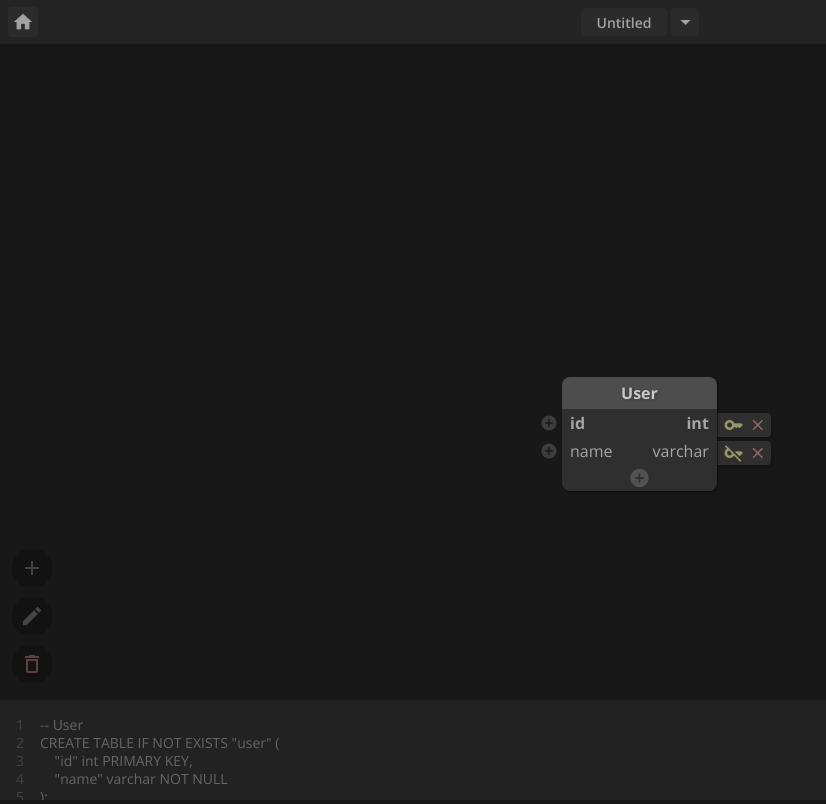
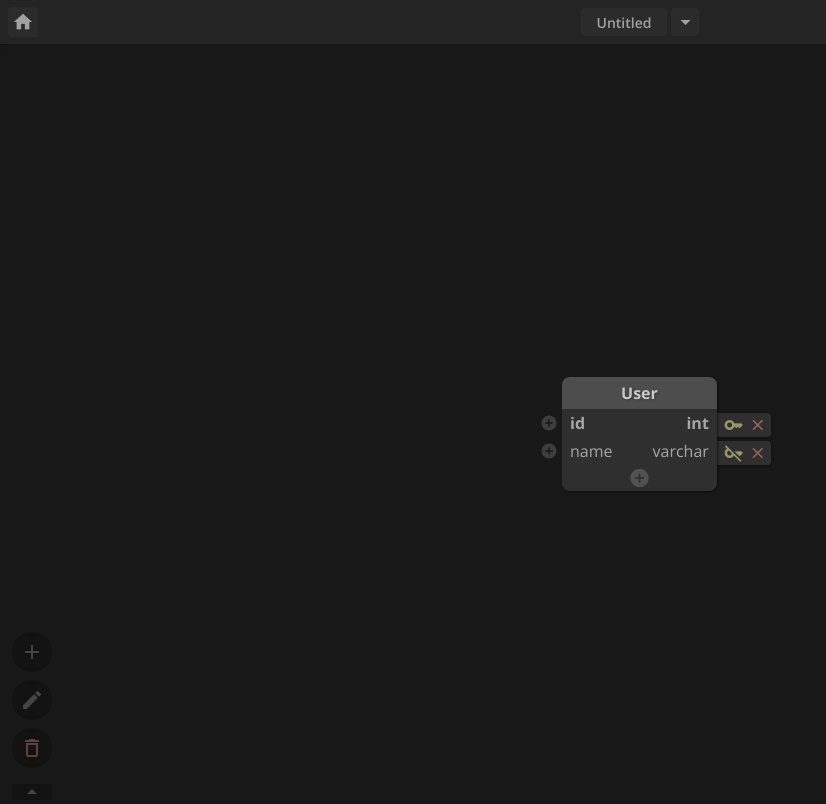
Before and after one commit to gianlluca/dbger, a React (Vite) app: page / in a window 1280 px wide. Shown: the whole page, without its empty margins (0-826 px from the left). Built offline with nearby package versions, Linux system fonts and the light colour scheme.

Commit message:
Add close and open functionality to the template output component

```diff
--- a/src/App.jsx
+++ b/src/App.jsx
@@ -227,6 +227,11 @@ function App() {
         };
       case 'SetProject':
         return action.project;
+      case 'UpdateTemplateConfig':
+        return {
+          ...state,
+          templateConf: action.templateConf,
+        };
       default:
         throw new Error('Action type unrecognizable');
     }
@@ -286,7 +291,7 @@ function App() {
         }}
       />
       <Viewport props={{ project, projectDispatch }} />
-      <TemplateOutput props={{ tables: project.tables }} />
+      <TemplateOutput props={{ project, projectDispatch }} />
       <GlobalStyle />
     </>
   );
--- a/src/components/Header/index.jsx
+++ b/src/components/Header/index.jsx
@@ -5,7 +5,13 @@ export function Header({ props }) {
   return (
     <Container>
       <div>
-        <button type="button" className="material-icons home-button">home</button>
+        <button
+          type="button"
+          className="material-icons home-button"
+          onClick={(event) => { event.target.blur(); }}
+        >
+          home
+        </button>
       </div>
       <div className="div-project">
         <span
--- a/src/components/Table/index.jsx
+++ b/src/components/Table/index.jsx
@@ -85,7 +85,7 @@ function Table({
                   </button>
                 );
               }
-              return <span> </span>;
+              return <span key={column.id}> </span>;
             },
           )
         }
--- a/src/components/TemplateOutput/index.jsx
+++ b/src/components/TemplateOutput/index.jsx
@@ -1,9 +1,12 @@
-import { useState } from 'react';
-import { getTemplateOutput } from '../../helpers/helperFunctions';
+import { useState, useEffect } from 'react';
+import { clamp, getTemplateOutput } from '../../helpers/helperFunctions';
 import { Container } from './styles';
 
 export function TemplateOutput({ props }) {
-  const [height, setHeight] = useState(100);
+  const { project, projectDispatch } = props;
+
+  const [height, setHeight] = useState(project.templateConf.height);
+  const [visible, setVisible] = useState(project.templateConf.visible);
 
   const handleMouseUp = (event) => {
     if (event.button === 0) {
@@ -13,7 +16,11 @@ export function TemplateOutput({ props }) {
   };
 
   const handleMouseMove = (event) => {
-    setHeight(Math.max(window.innerHeight - event.clientY, 40));
+    const minHeight = 44;
+    // -44 cause is the header min height, -192 cause is the viewport min height
+    const maxHeight = window.innerHeight - 44 - 192;
+    const bottomDistance = window.innerHeight - event.clientY;
+    setHeight(clamp(bottomDistance, minHeight, maxHeight));
   };
 
   const handleMouseDown = (event) => {
@@ -23,14 +30,35 @@ export function TemplateOutput({ props }) {
     }
   };
 
+  useEffect(() => {
+    projectDispatch({ type: 'UpdateTemplateConfig', templateConf: { height, visible } });
+  }, [height, visible]);
+
   return (
     <Container>
+
+      <button
+        type="button"
+        className="material-icons"
+        onClick={
+          (event) => {
+            setVisible((previousVisible) => !previousVisible);
+            event.target.blur();
+          }
+        }
+      >
+        {visible ? 'arrow_drop_down' : 'arrow_drop_up'}
+      </button>
+      {
+        visible
+          ? (
+            <>
               <div className="resize-area" onPointerDown={handleMouseDown} />
               <div className="output" style={{ minHeight: `${height}px`, height: `${height}px` }}>
                 <table>
                   <tbody>
                     {
-              getTemplateOutput(props.tables).map(
+                      getTemplateOutput(project.tables).map(
                         (line) => (
                           <tr key={line.id}>
                             <td className="line">{line.id}</td>
@@ -42,6 +70,12 @@ export function TemplateOutput({ props }) {
                   </tbody>
                 </table>
               </div>
+
+            </>
+          )
+          : (null)
+      }
+
     </Container>
   );
 }
--- a/src/components/TemplateOutput/styles.js
+++ b/src/components/TemplateOutput/styles.js
@@ -2,6 +2,31 @@ import styled from 'styled-components';
 
 export const Container = styled.div`
     z-index: 1;
+    position: relative;
+    background-color: #222222;
+
+
+    &>button{
+        position: absolute;
+        left: 12px;
+        bottom: 100%;
+        height: fit-content;
+        width: fit-content;
+        border: 0;
+        background: #00000044;
+        border-radius: 2px;
+        color: #444;
+        padding: 0 8px;
+        font-size: 24px;
+        line-height: 16px;
+
+        transition: all 0.2s;
+
+        &:hover{
+          background: #00000088;
+          color: #888;
+        }
+    }
 
     .resize-area{
         min-height: 4px;
@@ -17,8 +42,8 @@ export const Container = styled.div`
 
     .output{
         padding-top: 16px;
-        background-color: #222222;
         overflow: auto;
+
 
         table{
             display: inline-block;
--- a/src/components/Viewport/index.jsx
+++ b/src/components/Viewport/index.jsx
@@ -45,6 +45,10 @@ function Viewport({ props }) {
 
       // KEY_A
       if (event.which === 65) {
+        if (event.ctrlKey) {
+          event.preventDefault();
+          return;
+        }
         props.projectDispatch({ type: 'AddTable' });
         return;
       }
@@ -91,14 +95,24 @@ function Viewport({ props }) {
         <button
           type="button"
           className="material-icons"
-          onClick={() => { props.projectDispatch({ type: 'AddTable' }); }}
+          onClick={
+            (event) => {
+              props.projectDispatch({ type: 'AddTable' });
+              event.target.blur();
+            }
+          }
         >
           add
         </button>
         <button
           type="button"
           className="material-icons"
-          onClick={() => { props.projectDispatch({ type: 'ToggleControls' }); }}
+          onClick={
+            (event) => {
+              props.projectDispatch({ type: 'ToggleControls' });
+              event.target.blur();
+            }
+          }
         >
           mode_edit
         </button>
--- a/src/components/Viewport/styles.js
+++ b/src/components/Viewport/styles.js
@@ -1,8 +1,8 @@
 import styled from 'styled-components';
 
 export const Container = styled.div`
-  min-height: 40%;
-  flex: 1 0;
+  min-height: 192px;
+  flex: 1 1;
   width: 100%;
   position: relative;
 
@@ -12,7 +12,7 @@ export const Container = styled.div`
       display: flex;
       flex-flow: column nowrap;
       left: 12px;
-      bottom: 12px;
+      bottom: 32px;
       gap: 8px;
 
       button,span{
--- a/src/helpers/helperFunctions.js
+++ b/src/helpers/helperFunctions.js
@@ -59,3 +59,7 @@ export function getTemplateOutput(tables) {
 
   return outputLines;
 }
+
+export function clamp(value, min, max) {
+  return Math.min(Math.max(value, min), max);
+}
--- a/src/helpers/storage.js
+++ b/src/helpers/storage.js
@@ -21,6 +21,7 @@ export function newProjectObject() {
     ],
     controls: true,
     viewOffset: { x: 0, y: 0 },
+    templateConf: { height: 40, visible: false },
   };
 }
 
@@ -30,7 +31,15 @@ export function loadProjectName(projectId) {
 }
 
 export function loadProjectData(projectId) {
-  return JSON.parse(localStorage.getItem(projectId));
+  const project = JSON.parse(localStorage.getItem(projectId));
+
+  // To avoid error loading projects that was saved before
+  // the template conf functionality
+  if (!project.templateConf) {
+    return { ...project, templateConf: { height: 44, visible: true } };
+  }
+
+  return project;
 }
 
 export function saveProject(project) {
@@ -45,7 +54,7 @@ export function deleteProjectData(projectId) {
 export function loadLastProject() {
   const lastProjectId = localStorage.getItem('last_project_id');
   if (lastProjectId) {
-    return JSON.parse(localStorage.getItem(lastProjectId));
+    return loadProjectData(lastProjectId);
   }
   return newProjectObject();
 }
```
Lines whose indentation alone changed are shown as unchanged.
